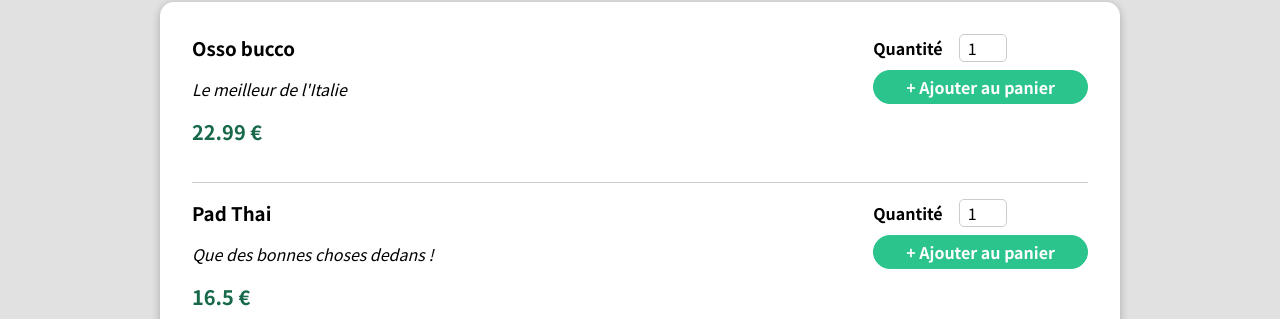
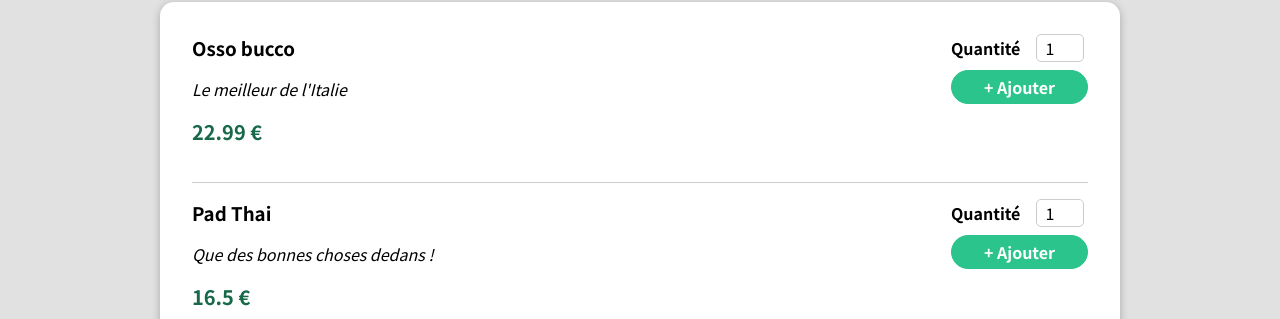
Before and after one commit to noleni/react-fake-marketplace, a React (Create React App) app: page / in a window 1280 px wide. Shown: the part 479-798 px from the top of the page. Built offline with nearby package versions, Linux system fonts and the light colour scheme.

Commit message:
fix header

```diff
--- a/src/components/Layouts/Header.module.css
+++ b/src/components/Layouts/Header.module.css
@@ -3,7 +3,6 @@
   top: 0;
   left: 0;
   width: 100%;
-  height: 5rem;
   background-color: #2BC48B;
   color: white;
   display: flex;
--- a/src/components/Meals/MealItemForm.js
+++ b/src/components/Meals/MealItemForm.js
@@ -34,7 +34,7 @@ const MealItemForm = (props) => {
           defaultValue:"1",
         }}
       />
-      <button type='submit'>+ Ajouter au panier</button>
+      <button type='submit'>+ Ajouter</button>
       {!amountIsValid && <p>Choisis une quantité entre 1 et 5</p>}
     </form>
   )
```
